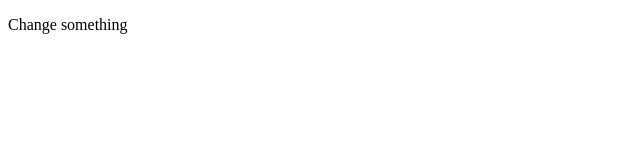
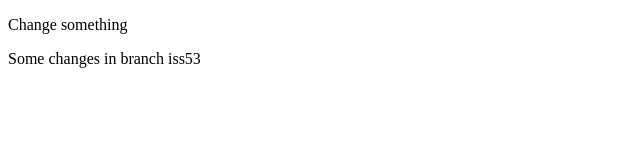
Before and after one commit to ChizhevskyDmitry/gitTutorial, a plain HTML site: page index.html in a window 1280 px wide. Shown: the whole page, without its empty margins (0-640 px from the left). Drawn offline with Linux system fonts and the light colour scheme.

Commit message:
Some changing in iss53 branch

```diff
--- a/index.html
+++ b/index.html
@@ -6,5 +6,6 @@
 
 <body>
 <p>Change something</p>
+<p>Some changes in branch iss53</p>
 </body>
 </html>
```
